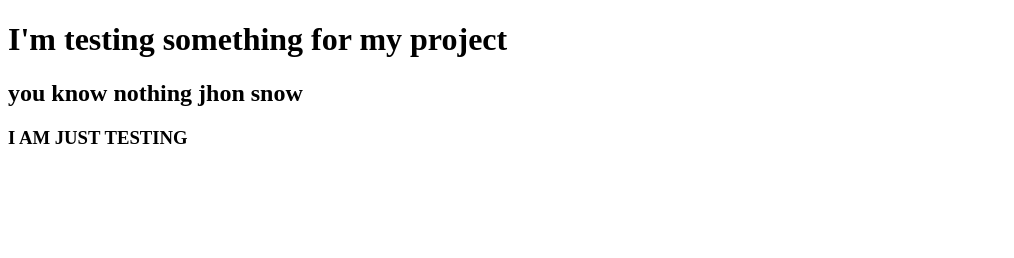
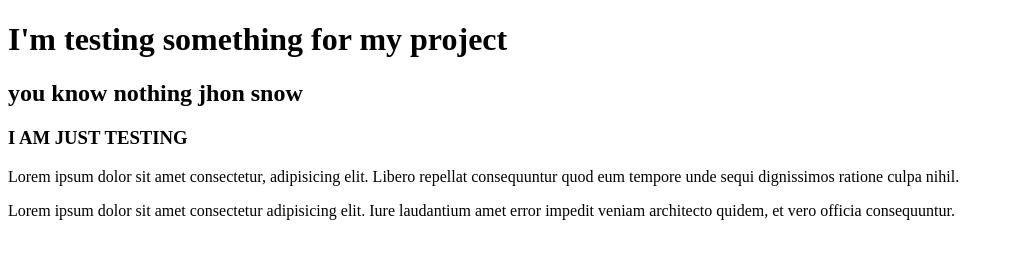
Before and after one commit to abdur-rahim-dotcom/programming-hero-first-project, a plain HTML site: page index.html in a window 1280 px wide. Shown: the whole page, without its empty margins (0-1014 px from the left). Drawn offline with Linux system fonts and the light colour scheme.

Commit message:
created paragraph

```diff
--- a/index.html
+++ b/index.html
@@ -1,16 +1,23 @@
 <!DOCTYPE html>
 <html lang="en">
+  <head>
+    <meta charset="UTF-8" />
+    <meta name="viewport" content="width=device-width, initial-scale=1.0" />
+    <title>Programming Hero First Project</title>
+  </head>
 
-<head>
-    <meta charset="UTF-8">
-    <meta name="viewport" content="width=device-width, initial-scale=1.0">
-    <title>Programming Hero First Project</title>
-</head>
-
-<body>
+  <body>
     <h1>I'm testing something for my project</h1>
     <h2>you know nothing jhon snow</h2>
     <h3>I AM JUST TESTING</h3>
-</body>
 
+    <p>
+      Lorem ipsum dolor sit amet consectetur, adipisicing elit. Libero repellat
+      consequuntur quod eum tempore unde sequi dignissimos ratione culpa nihil.
+    </p>
+    <p>
+      Lorem ipsum dolor sit amet consectetur adipisicing elit. Iure laudantium
+      amet error impedit veniam architecto quidem, et vero officia consequuntur.
+    </p>
+  </body>
 </html>
```
